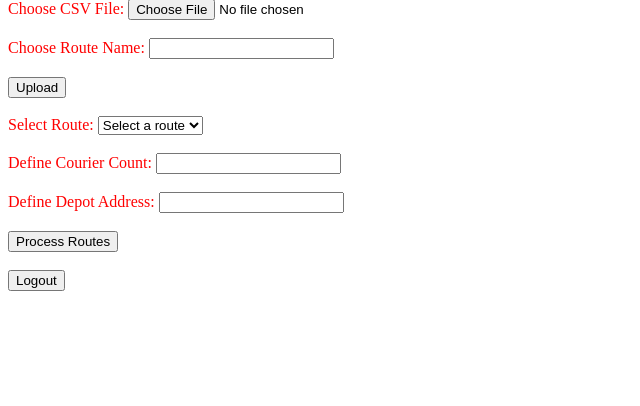
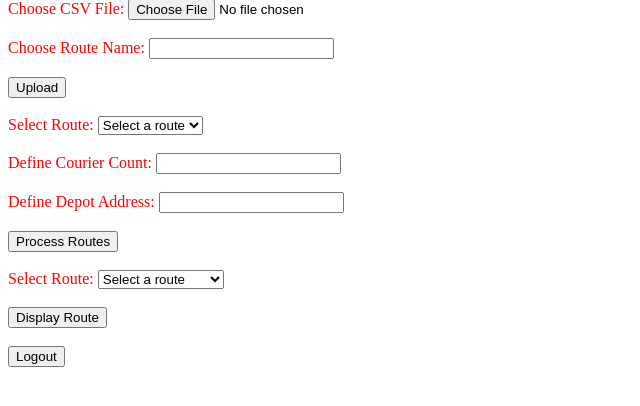
Before and after one commit to MartinsViksna/ProjektLab, a Flask app: template templates/dashboard.html in a window 1280 px wide. Shown: the part 139-545 px from the top of the page, without its empty margins (0-640 px from the left). Run offline with Flask 3, Linux system fonts and the light colour scheme; the template is opened without the code that fills it: most values are stand-ins (such as "Sample title", 1, 10 or a date in 2020).

Commit message:
display route

```diff
--- a/app.py
+++ b/app.py
@@ -96,7 +96,6 @@ def dashboard():
             try:
                 # Read CSV file into pandas dataframe
                 df = pd.read_csv(file)
-
                 # Iterate over each row in the dataframe
                 for index, row in df.iterrows():
                     # Extract data from CSV row
@@ -135,7 +134,9 @@ def dashboard():
 
     route_names = db.session.query(Package.route).filter_by(user_id=current_user.id).distinct().all()
     route_names = [route[0] for route in route_names]
-    return render_template("dashboard.html", routes=route_names)
+    disproute_names = db.session.query(CreatedRoutes.route).filter_by(user_id=current_user.id).distinct().all()
+    disproute_names = [route[0] for route in disproute_names]
+    return render_template("dashboard.html", routes=route_names, disproutes =  disproute_names)
 
 
 
@@ -178,7 +179,7 @@ def process_routes():
             return redirect(url_for("dashboard"))
 
         # Clear existing routes for this route_name
-        CreatedRoutes.query.filter_by(route=route_name).delete()
+        CreatedRoutes.query.filter_by(route=route_name, user_id=current_user.id).delete()
 
         # Add new routes
         for route in routes:
@@ -188,7 +189,8 @@ def process_routes():
                     courier=stop["courier"],
                     order=stop["order"],
                     route=stop["route"],
-                    planned_arrival=stop.get("planned_arrival")
+                    planned_arrival=stop.get("planned_arrival"),
+                    user_id=current_user.id
                 )
                 db.session.add(created_route)
 
@@ -200,6 +202,34 @@ def process_routes():
 
 
 # Logout route
+@app.route("/display_route", methods=["POST"])
+@login_required
+def display_route():
+    try:
+        route_name = request.form['disproute']
+        if route_name:
+            disproute_names = db.session.query(CreatedRoutes.route).filter_by(user_id=current_user.id).distinct().all()
+            disproute_names = [route[0] for route in disproute_names]
+            created_routes = db.session.query(
+                CreatedRoutes.package_id,
+                CreatedRoutes.courier,
+                CreatedRoutes.order,
+                CreatedRoutes.planned_arrival,
+                Package.client,
+                Package.address,
+                Package.time_from,
+                Package.time_to
+            ).join(Package, CreatedRoutes.package_id == Package.package_id) \
+            .filter(Package.user_id == current_user.id) \
+            .order_by(CreatedRoutes.courier.asc(), CreatedRoutes.order.asc()) \
+            .all()
+            return render_template("display_route.html", created_routes=created_routes, disproutes =  disproute_names)
+
+    except Exception as e:
+        flash(f"Error displaying routes: {e}", "danger")
+        return redirect(url_for("dashboard"))
+    return redirect(url_for("dashboard"))
+
 @app.route("/logout", methods=["POST"])
 @login_required
 def logout():
--- a/models/route.py
+++ b/models/route.py
@@ -19,3 +19,4 @@ class CreatedRoutes(db.Model):
     order = db.Column(db.Integer, nullable=False)
     route = db.Column(db.String(50), db.ForeignKey('package.route'), nullable=False)
     planned_arrival = db.Column(db.Integer)
+    user_id = db.Column(db.Integer, db.ForeignKey('user.id'), nullable=False)
--- a/templates/dashboard.html
+++ b/templates/dashboard.html
@@ -47,6 +47,16 @@
         <button type="submit">Process Routes</button> <br><br>
     </form>
 
+    <form method="POST" action="{{ url_for('display_route') }}">
+        <label for="disproute">Select Route: </label>
+            <select name="disproute" required>
+                <option value="" disabled selected>Select a route</option>
+                {% for disproute in disproutes %}
+                    <option value="{{ disproute }}">{{ disproute }}</option>
+                {% endfor %}
+            </select><br><br>
+        <button type="submit">Display Route</button> <br><br>
+    </form>
 
 
     <!-- Logout button -->
```
Also changed, not shown: templates/display_route.html (added, +65 -0 lines), instance/routes.db.
